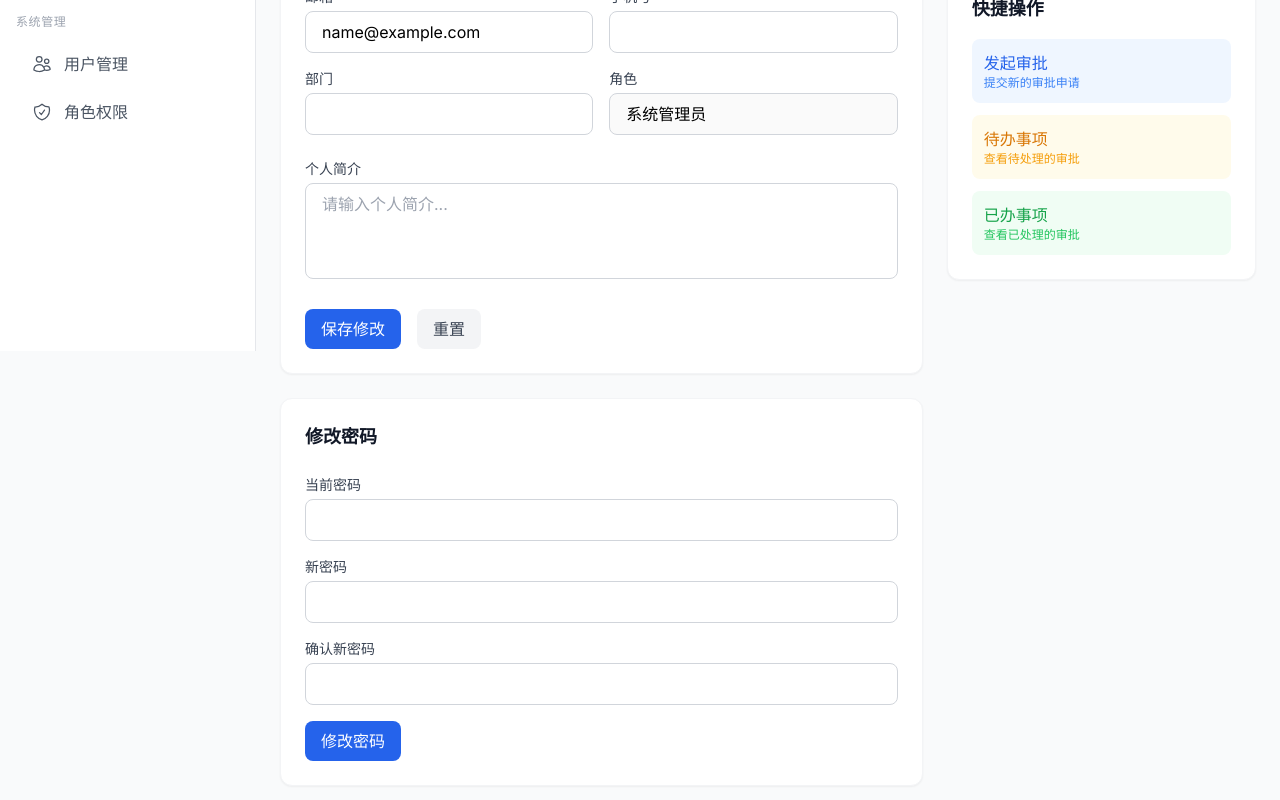
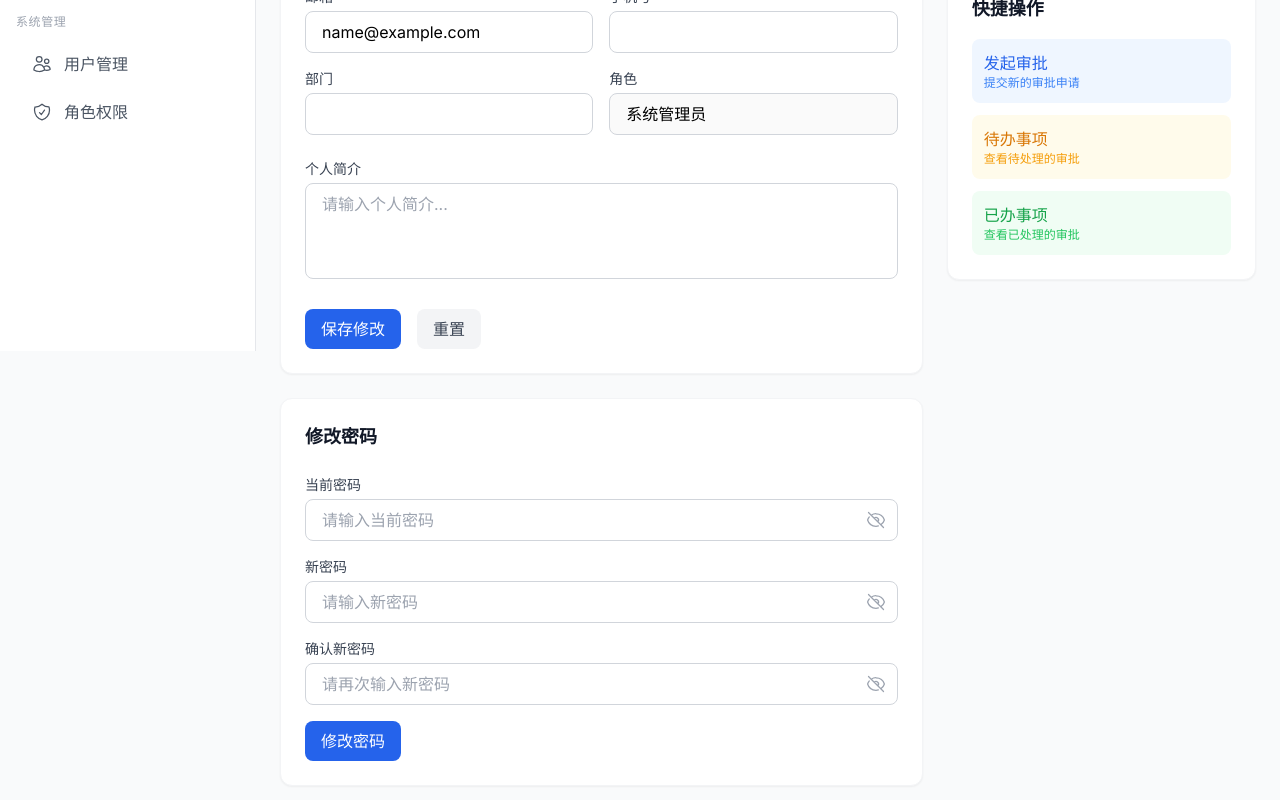
Before and after one commit to wh1z2/OASystem, a Vue app in the folder oa-frontend/: page /profile in a window 1280 px wide. Shown: the part 449-1249 px from the top of the page. Built offline with nearby package versions, Linux system fonts and the light colour scheme; no server answers; sample sign-in values are in the browser's storage.

Commit message:
feat:新增个人中心、登录页密码处小眼睛

```diff
--- a/oa-frontend/src/views/Login.vue
+++ b/oa-frontend/src/views/Login.vue
@@ -27,13 +27,24 @@
 
             <div>
               <label class="block text-sm font-medium text-gray-700 mb-1">密码</label>
-              <input
-                v-model="form.password"
-                type="password"
-                class="input"
-                placeholder="请输入密码"
-                required
-              />
+              <div class="relative">
+                <input
+                  v-model="form.password"
+                  :type="showPassword ? 'text' : 'password'"
+                  class="input pr-10"
+                  placeholder="请输入密码"
+                  required
+                />
+                <button type="button" @click="togglePasswordVisibility" class="absolute right-3 top-1/2 -translate-y-1/2 text-gray-400 hover:text-gray-600 focus:outline-none">
+                  <svg v-if="showPassword" xmlns="http://www.w3.org/2000/svg" fill="none" viewBox="0 0 24 24" stroke-width="1.5" stroke="currentColor" class="w-5 h-5">
+                    <path stroke-linecap="round" stroke-linejoin="round" d="M2.036 12.322a1.012 1.012 0 010-.639C3.423 7.51 7.36 4.5 12 4.5c4.638 0 8.573 3.007 9.963 7.178.07.207.07.431 0 .639C20.577 16.49 16.64 19.5 12 19.5c-4.638 0-8.573-3.007-9.963-7.178z" />
+                    <path stroke-linecap="round" stroke-linejoin="round" d="M15 12a3 3 0 11-6 0 3 3 0 016 0z" />
+                  </svg>
+                  <svg v-else xmlns="http://www.w3.org/2000/svg" fill="none" viewBox="0 0 24 24" stroke-width="1.5" stroke="currentColor" class="w-5 h-5">
+                    <path stroke-linecap="round" stroke-linejoin="round" d="M3.98 8.223A10.477 10.477 0 001.934 12C3.226 16.338 7.244 19.5 12 19.5c.993 0 1.953-.138 2.863-.395M6.228 6.228A10.45 10.45 0 0112 4.5c4.756 0 8.773 3.162 10.065 7.498a10.523 10.523 0 01-4.293 5.774M6.228 6.228L3 3m3.228 3.228l3.65 3.65m7.894 7.894L21 21m-3.228-3.228l-3.65-3.65m0 0a3 3 0 10-4.243-4.243m4.242 4.242L9.88 9.88" />
+                  </svg>
+                </button>
+              </div>
             </div>
 
             <div v-if="errorMessage" class="p-3 bg-danger-50 text-danger-600 text-sm rounded-lg">
@@ -91,6 +102,11 @@
 })
 const loading = ref(false)
 const errorMessage = ref('')
+const showPassword = ref(false)
+
+function togglePasswordVisibility() {
+  showPassword.value = !showPassword.value
+}
 
 function fillTestAccount(type) {
   const accounts = {
--- a/oa-frontend/src/views/Profile.vue
+++ b/oa-frontend/src/views/Profile.vue
@@ -67,15 +67,48 @@
           <form @submit.prevent="handleChangePassword" class="space-y-4">
             <div>
               <label class="block text-sm font-medium text-gray-700 mb-1">当前密码</label>
-              <input v-model="passwordForm.currentPassword" type="password" class="input" />
+              <div class="relative">
+                <input v-model="passwordForm.currentPassword" :type="showPassword.current ? 'text' : 'password'" class="input pr-10" placeholder="请输入当前密码" />
+                <button type="button" @click="togglePasswordVisibility('current')" class="absolute right-3 top-1/2 -translate-y-1/2 text-gray-400 hover:text-gray-600 focus:outline-none">
+                  <svg v-if="showPassword.current" xmlns="http://www.w3.org/2000/svg" fill="none" viewBox="0 0 24 24" stroke-width="1.5" stroke="currentColor" class="w-5 h-5">
+                    <path stroke-linecap="round" stroke-linejoin="round" d="M2.036 12.322a1.012 1.012 0 010-.639C3.423 7.51 7.36 4.5 12 4.5c4.638 0 8.573 3.007 9.963 7.178.07.207.07.431 0 .639C20.577 16.49 16.64 19.5 12 19.5c-4.638 0-8.573-3.007-9.963-7.178z" />
+                    <path stroke-linecap="round" stroke-linejoin="round" d="M15 12a3 3 0 11-6 0 3 3 0 016 0z" />
+                  </svg>
+                  <svg v-else xmlns="http://www.w3.org/2000/svg" fill="none" viewBox="0 0 24 24" stroke-width="1.5" stroke="currentColor" class="w-5 h-5">
+                    <path stroke-linecap="round" stroke-linejoin="round" d="M3.98 8.223A10.477 10.477 0 001.934 12C3.226 16.338 7.244 19.5 12 19.5c.993 0 1.953-.138 2.863-.395M6.228 6.228A10.45 10.45 0 0112 4.5c4.756 0 8.773 3.162 10.065 7.498a10.523 10.523 0 01-4.293 5.774M6.228 6.228L3 3m3.228 3.228l3.65 3.65m7.894 7.894L21 21m-3.228-3.228l-3.65-3.65m0 0a3 3 0 10-4.243-4.243m4.242 4.242L9.88 9.88" />
+                  </svg>
+                </button>
+              </div>
             </div>
             <div>
               <label class="block text-sm font-medium text-gray-700 mb-1">新密码</label>
-              <input v-model="passwordForm.newPassword" type="password" class="input" />
+              <div class="relative">
+                <input v-model="passwordForm.newPassword" :type="showPassword.new ? 'text' : 'password'" class="input pr-10" placeholder="请输入新密码" />
+                <button type="button" @click="togglePasswordVisibility('new')" class="absolute right-3 top-1/2 -translate-y-1/2 text-gray-400 hover:text-gray-600 focus:outline-none">
+                  <svg v-if="showPassword.new" xmlns="http://www.w3.org/2000/svg" fill="none" viewBox="0 0 24 24" stroke-width="1.5" stroke="currentColor" class="w-5 h-5">
+                    <path stroke-linecap="round" stroke-linejoin="round" d="M2.036 12.322a1.012 1.012 0 010-.639C3.423 7.51 7.36 4.5 12 4.5c4.638 0 8.573 3.007 9.963 7.178.07.207.07.431 0 .639C20.577 16.49 16.64 19.5 12 19.5c-4.638 0-8.573-3.007-9.963-7.178z" />
+                    <path stroke-linecap="round" stroke-linejoin="round" d="M15 12a3 3 0 11-6 0 3 3 0 016 0z" />
+                  </svg>
+                  <svg v-else xmlns="http://www.w3.org/2000/svg" fill="none" viewBox="0 0 24 24" stroke-width="1.5" stroke="currentColor" class="w-5 h-5">
+                    <path stroke-linecap="round" stroke-linejoin="round" d="M3.98 8.223A10.477 10.477 0 001.934 12C3.226 16.338 7.244 19.5 12 19.5c.993 0 1.953-.138 2.863-.395M6.228 6.228A10.45 10.45 0 0112 4.5c4.756 0 8.773 3.162 10.065 7.498a10.523 10.523 0 01-4.293 5.774M6.228 6.228L3 3m3.228 3.228l3.65 3.65m7.894 7.894L21 21m-3.228-3.228l-3.65-3.65m0 0a3 3 0 10-4.243-4.243m4.242 4.242L9.88 9.88" />
+                  </svg>
+                </button>
+              </div>
             </div>
             <div>
               <label class="block text-sm font-medium text-gray-700 mb-1">确认新密码</label>
-              <input v-model="passwordForm.confirmPassword" type="password" class="input" />
+              <div class="relative">
+                <input v-model="passwordForm.confirmPassword" :type="showPassword.confirm ? 'text' : 'password'" class="input pr-10" placeholder="请再次输入新密码" />
+                <button type="button" @click="togglePasswordVisibility('confirm')" class="absolute right-3 top-1/2 -translate-y-1/2 text-gray-400 hover:text-gray-600 focus:outline-none">
+                  <svg v-if="showPassword.confirm" xmlns="http://www.w3.org/2000/svg" fill="none" viewBox="0 0 24 24" stroke-width="1.5" stroke="currentColor" class="w-5 h-5">
+                    <path stroke-linecap="round" stroke-linejoin="round" d="M2.036 12.322a1.012 1.012 0 010-.639C3.423 7.51 7.36 4.5 12 4.5c4.638 0 8.573 3.007 9.963 7.178.07.207.07.431 0 .639C20.577 16.49 16.64 19.5 12 19.5c-4.638 0-8.573-3.007-9.963-7.178z" />
+                    <path stroke-linecap="round" stroke-linejoin="round" d="M15 12a3 3 0 11-6 0 3 3 0 016 0z" />
+                  </svg>
+                  <svg v-else xmlns="http://www.w3.org/2000/svg" fill="none" viewBox="0 0 24 24" stroke-width="1.5" stroke="currentColor" class="w-5 h-5">
+                    <path stroke-linecap="round" stroke-linejoin="round" d="M3.98 8.223A10.477 10.477 0 001.934 12C3.226 16.338 7.244 19.5 12 19.5c.993 0 1.953-.138 2.863-.395M6.228 6.228A10.45 10.45 0 0112 4.5c4.756 0 8.773 3.162 10.065 7.498a10.523 10.523 0 01-4.293 5.774M6.228 6.228L3 3m3.228 3.228l3.65 3.65m7.894 7.894L21 21m-3.228-3.228l-3.65-3.65m0 0a3 3 0 10-4.243-4.243m4.242 4.242L9.88 9.88" />
+                  </svg>
+                </button>
+              </div>
             </div>
             <button type="submit" class="btn btn-primary">
               修改密码
@@ -154,6 +187,18 @@
   newPassword: '',
   confirmPassword: ''
 })
+
+// 密码可见性状态
+const showPassword = ref({
+  current: false,
+  new: false,
+  confirm: false
+})
+
+// 切换密码可见性
+function togglePasswordVisibility(field) {
+  showPassword.value[field] = !showPassword.value[field]
+}
 
 const stats = computed(() => {
   const myApprovals = approvalStore.approvals.filter(a => a.applicantId === authStore.currentUser?.id)
```
